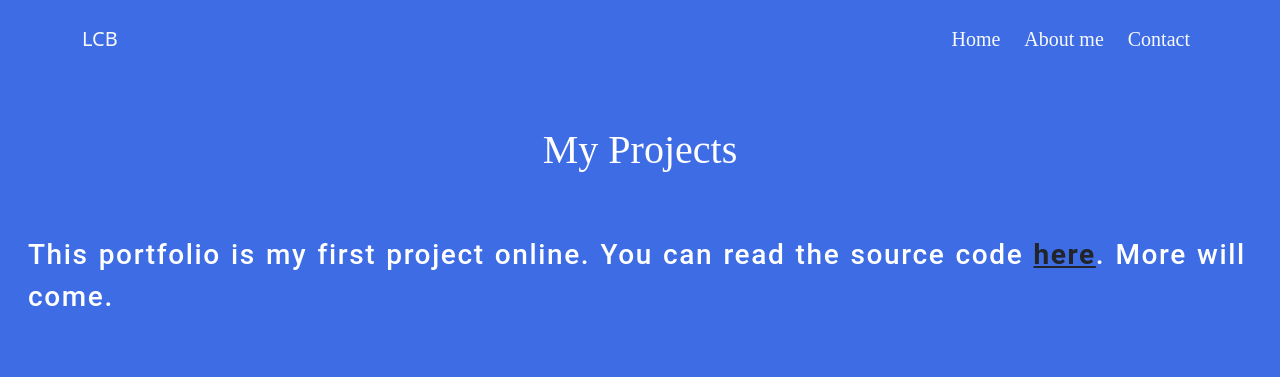
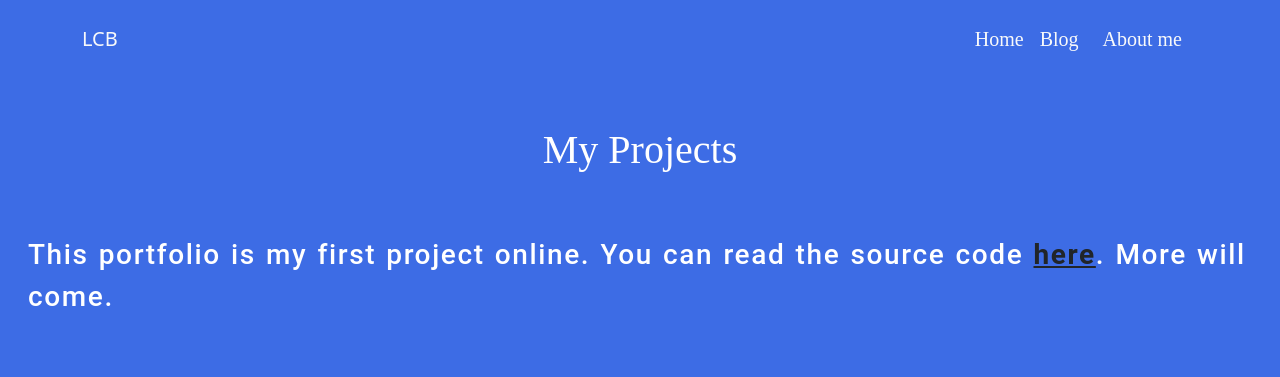
Before and after one commit to coglescode/coglescode_com, a Django app: page / in a window 1280 px wide. Shown: the top 377 px of the page. Run offline with Django 4.2, Linux system fonts and the light colour scheme; data that the repository does not hold is empty; some libraries are stand-ins or nearby versions.

Commit message:
Link to blog was added

```diff
--- a/portfolio/templates/portfolio/layout.html
+++ b/portfolio/templates/portfolio/layout.html
@@ -31,14 +31,14 @@
             <li class="nav-item ">
               <a class="fs-5 header nav-link  text-light" aria-current="page" href="{% url 'index' %}">Home</a>
             </li>
+            <li class="nav-item">
+              <a class="fs-5  header nav-link text-light" href="{% url 'blog:post_list' %}">Blog</a>
+            </li>
             <li class="nav-item px-lg-2">
               <a class="fs-5  header nav-link text-light" href="{% url 'aboutme' %}">About me</a>
             </li>
             <li class="nav-item">
               <!-- a class="nav-link disabled" href="#" tabindex="-1" aria-disabled="true">Blog</a -->
-            </li>
-            <li class="nav-item">
-              <a class="fs-5  header nav-link text-light" href="#">Contact</a>
             </li>
           </ul>
         </div>
```
